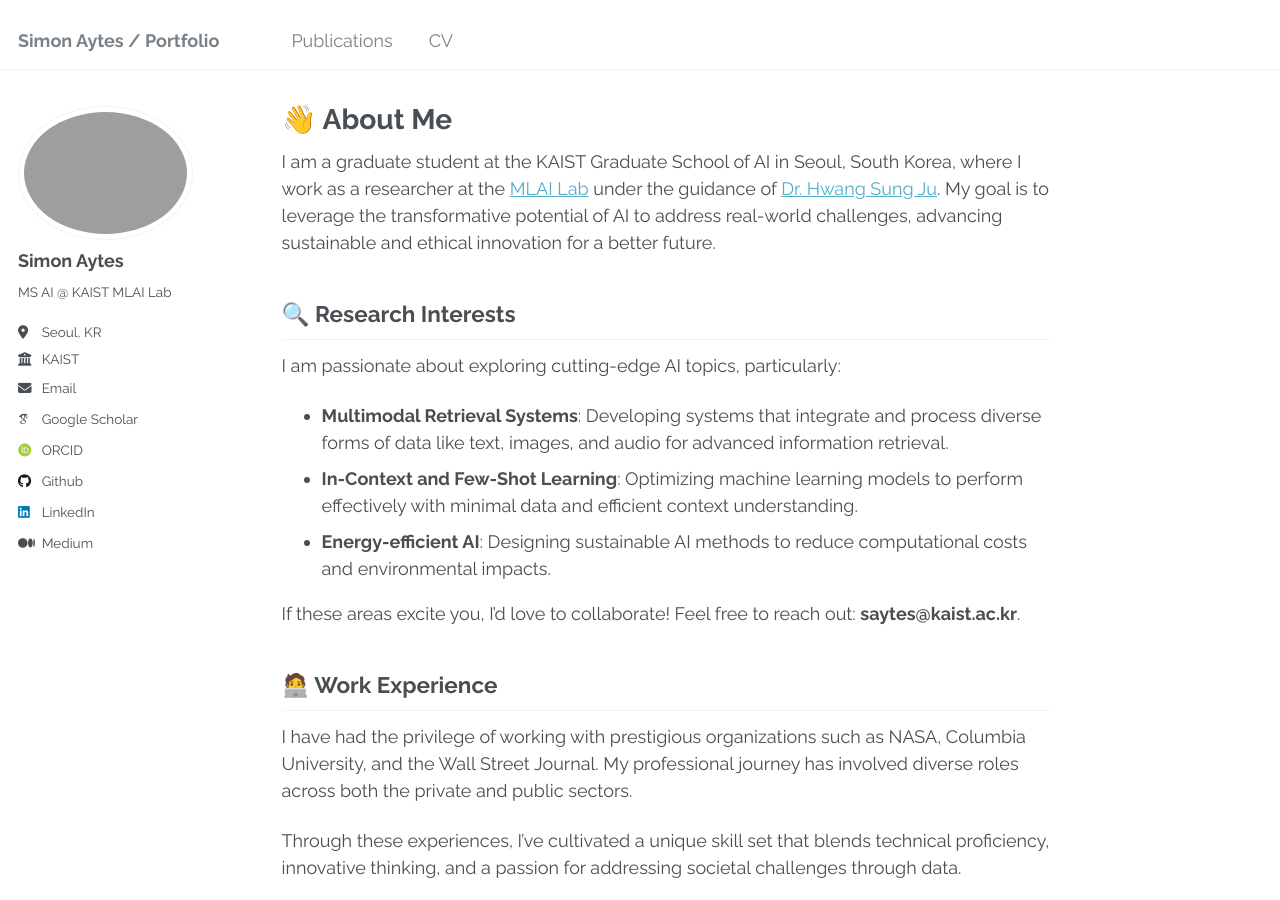
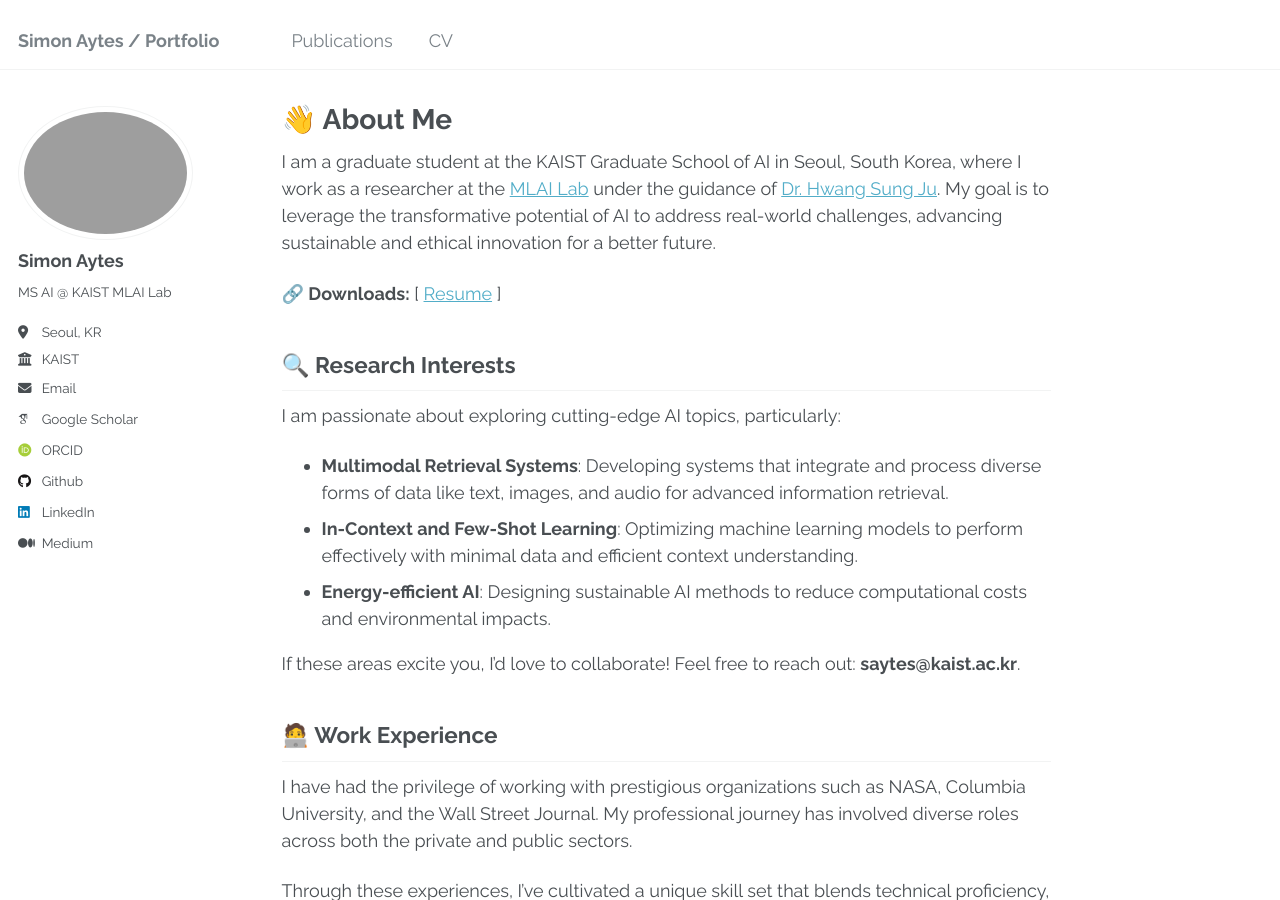
Before and after one commit to SimonAytes/SimonAytes.github.io, a Jekyll site: the page built from _pages/about.md, in a window 1280 px wide and 900 px high. Built offline with Jekyll 4.4.1, drawn with Linux system fonts in a browser that asks for light colours; some web fonts are replaced.

Commit message:
Update homepage and resume

```diff
--- a/_pages/about.md
+++ b/_pages/about.md
@@ -8,6 +8,8 @@
 ---
 
 I am a graduate student at the KAIST Graduate School of AI in Seoul, South Korea, where I work as a researcher at the [MLAI Lab](https://www.mlai-kaist.com/) under the guidance of [Dr. Hwang Sung Ju](http://www.sungjuhwang.com/). My goal is to leverage the transformative potential of AI to address real-world challenges, advancing sustainable and ethical innovation for a better future.
+
+**🔗 Downloads:** [ [Resume](/files/SimonAytes_Resume.pdf) ]
 
 
 ## 🔍 **Research Interests**
```
Also changed, not shown: 1 other file.
